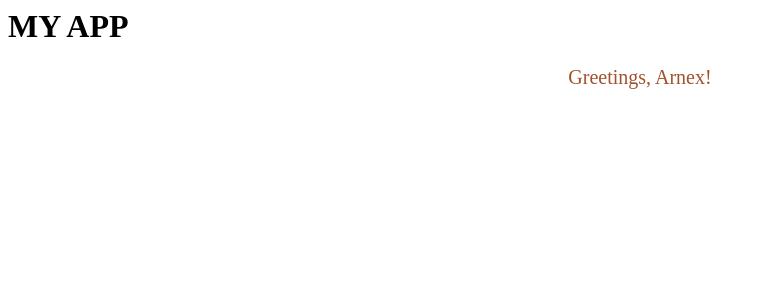
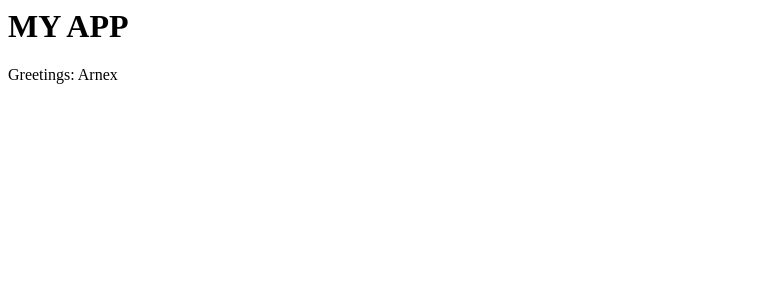
Before and after one commit to arnoldpaye/react-joy, a React (Vite) app: page / in a window 1280 px wide. Shown: the top 300 px of the page, without its empty margins (0-765 px from the left). Built offline with nearby package versions, Linux system fonts and the light colour scheme.

Commit message:
react element

```diff
--- a/src/index.js
+++ /dev/null
@@ -1 +0,0 @@
-console.log('INDEX');
--- a/src/index.jsx
+++ b/src/index.jsx
@@ -2,16 +2,25 @@ import React from 'react';
 import { render } from 'react-dom';
 import { createRoot } from 'react-dom/client';
 
-function FriendlyGreeting({ name }) {
+/* function FriendlyGreeting({ name }) {
   return (
     <p style={{ fontSize: '1.25rem', textAlign: 'center', color: 'sienna' }}>
       Greetings, {name}!
     </p>
   );
+} */
+
+function FriendlyGreeting({ name }) {
+  return React.createElement(
+    'p',
+    null,
+    `Greetings: ${name}`
+  );
 }
+
+FriendlyGreeting({name: 'Arnold'});
 
 const root = createRoot(document.querySelector('#root'));
 
-// root.render(<FriendlyGreeting name={'Arnold'} />);
 const element = React.createElement(FriendlyGreeting, { name: 'Arnex' });
 root.render(element);
```
